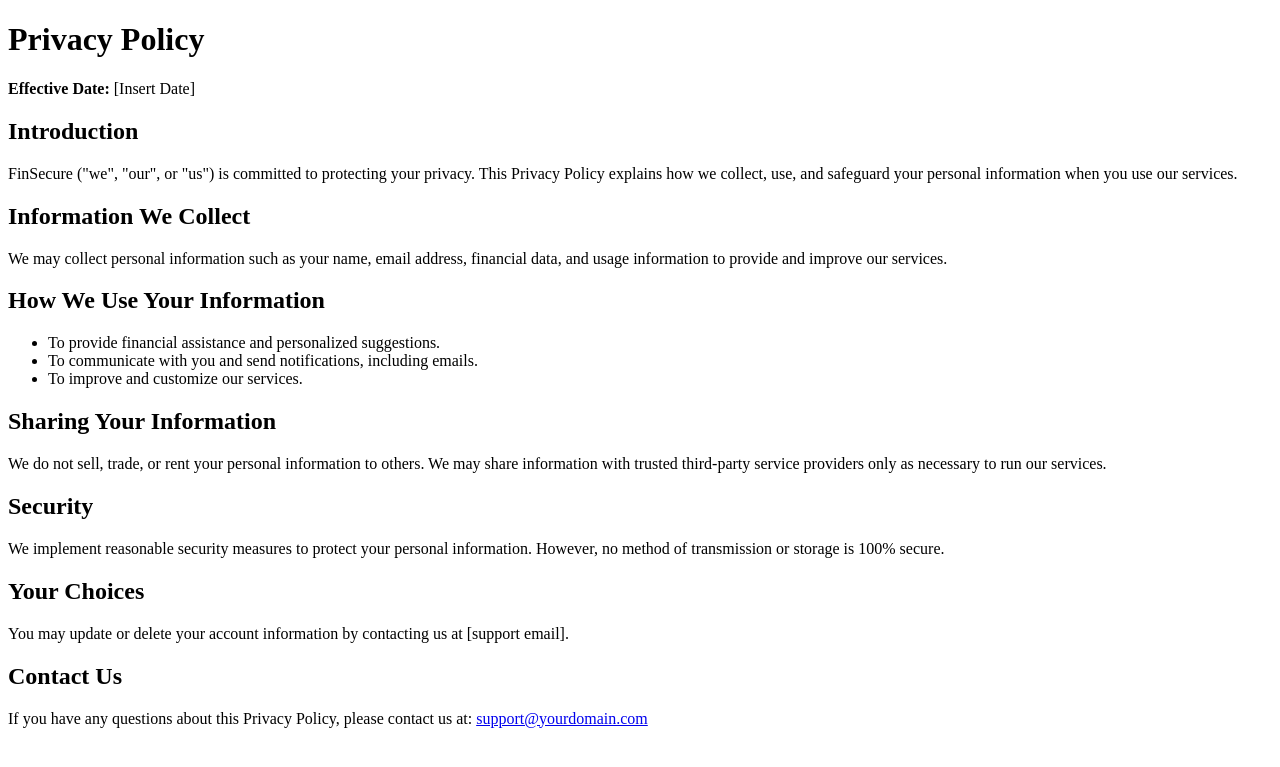
After one commit to gousiya-asmai/finsecure, a Django app: page /assistance/privacy-policy/ in a window 1280 px wide. The commit adds this page. Shown: the top 767 px of the page. Run offline with Django 5.2, Linux system fonts and the light colour scheme.

```diff
--- /dev/null
+++ b/assistance/templates/privacy_policy.html
@@ -0,0 +1,38 @@
+<!DOCTYPE html>
+<html lang="en">
+<head>
+    <meta charset="UTF-8" />
+    <meta name="viewport" content="width=device-width, initial-scale=1.0" />
+    <title>Privacy Policy - FinSecure</title>
+</head>
+<body>
+    <h1>Privacy Policy</h1>
+    <p><strong>Effective Date:</strong> [Insert Date]</p>
+
+    <h2>Introduction</h2>
+    <p>FinSecure ("we", "our", or "us") is committed to protecting your privacy. This Privacy Policy explains how we collect, use, and safeguard your personal information when you use our services.</p>
+
+    <h2>Information We Collect</h2>
+    <p>We may collect personal information such as your name, email address, financial data, and usage information to provide and improve our services.</p>
+
+    <h2>How We Use Your Information</h2>
+    <ul>
+        <li>To provide financial assistance and personalized suggestions.</li>
+        <li>To communicate with you and send notifications, including emails.</li>
+        <li>To improve and customize our services.</li>
+    </ul>
+
+    <h2>Sharing Your Information</h2>
+    <p>We do not sell, trade, or rent your personal information to others. We may share information with trusted third-party service providers only as necessary to run our services.</p>
+
+    <h2>Security</h2>
+    <p>We implement reasonable security measures to protect your personal information. However, no method of transmission or storage is 100% secure.</p>
+
+    <h2>Your Choices</h2>
+    <p>You may update or delete your account information by contacting us at [support email].</p>
+
+    <h2>Contact Us</h2>
+    <p>If you have any questions about this Privacy Policy, please contact us at: <a href="mailto:support@yourdomain.com">support@yourdomain.com</a></p>
+
+</body>
+</html>
--- a/assistance/urls.py
+++ b/assistance/urls.py
@@ -12,5 +12,7 @@
     path('connect-gmail/', views.connect_gmail, name='connect_gmail'),
     path('oauth2callback/', views.oauth2callback, name='oauth2callback'),
     path("all-suggestions/", views.all_suggestions, name="all_suggestions"),
+    path("privacy-policy/", views.privacy_policy, name="privacy_policy"),
+    path("terms-of-service/", views.terms_of_service, name="terms_of_service"),
 
 ]
--- a/assistance/views.py
+++ b/assistance/views.py
@@ -460,3 +460,13 @@
 def all_suggestions(request):
     suggestions = SmartSuggestion.objects.filter(user=request.user).order_by("-created_at")
     return render(request, "assistance/all_suggestions.html", {"suggestions": suggestions})
+
+
+def privacy_policy(request):
+    return render(request, "privacy_policy.html")
+
+
+from django.shortcuts import render
+
+def terms_of_service(request):
+    return render(request, "terms_of_service.html")
```
Also changed, not shown: assistance/templates/base.html (+9 -0 lines), assistance/templates/terms_of_service.html (added, +33 -0 lines).
